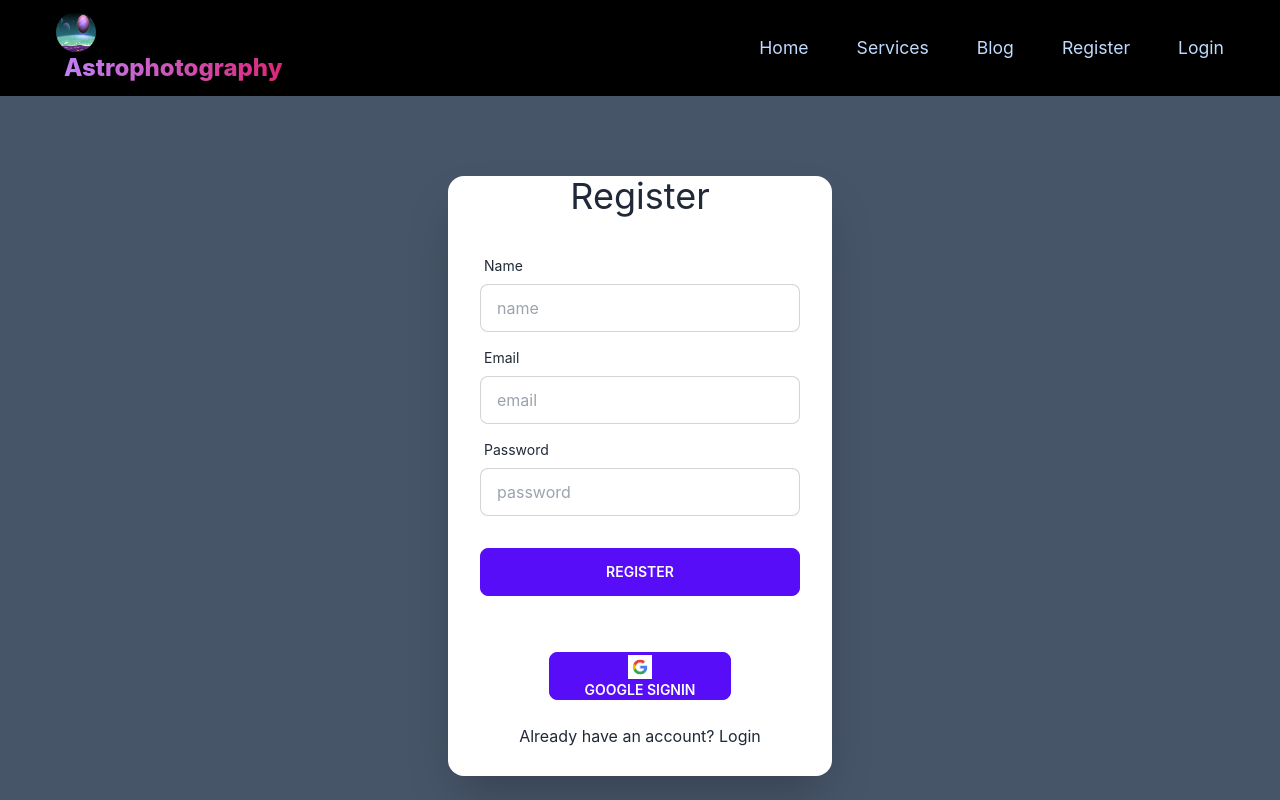
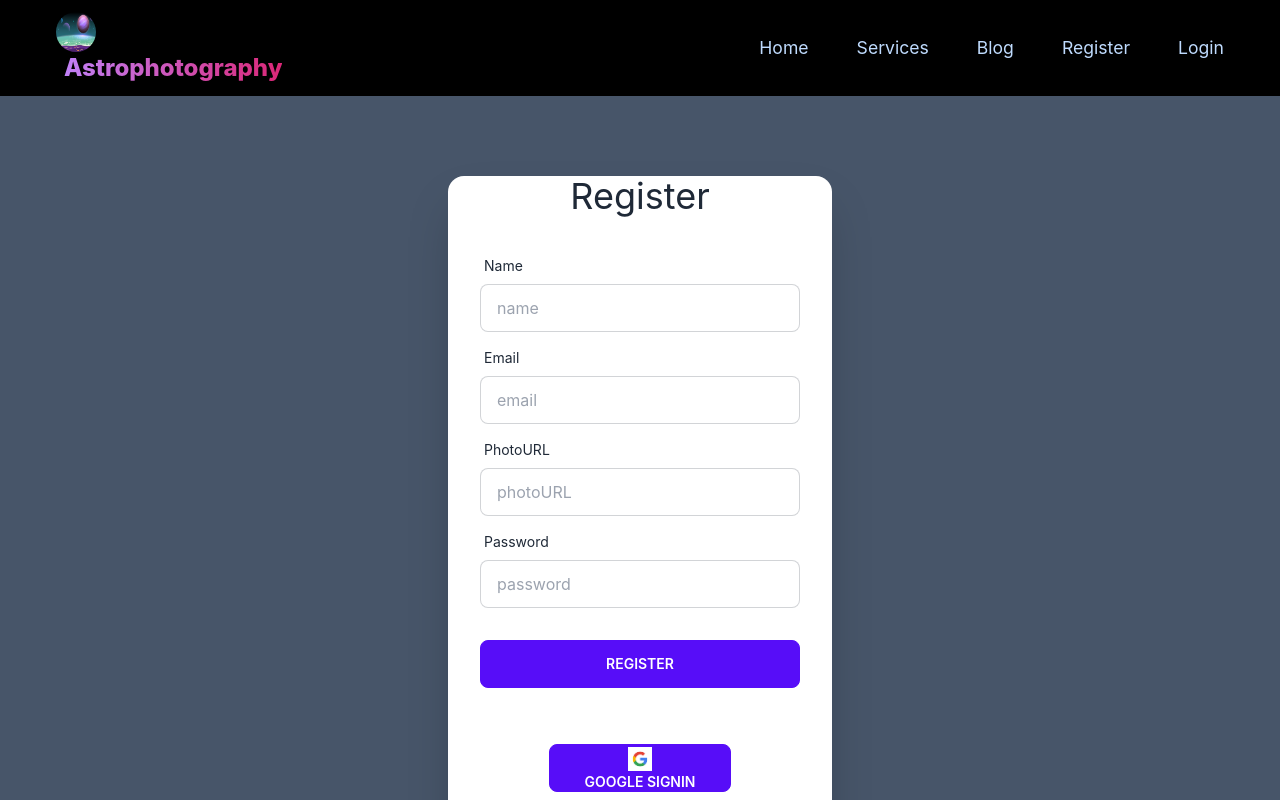
Before and after one commit to Oliulla/astrophotography-client, a React (Create React App) app: page /register in a window 1280 px wide. Shown: the top 800 px of the page. Built offline with nearby package versions, Linux system fonts and the light colour scheme; no server answers.

Commit message:
update user profile

```diff
--- a/src/AuthProvider/AuthProvider.jsx
+++ b/src/AuthProvider/AuthProvider.jsx
@@ -9,6 +9,7 @@ import {
   signOut,
   signInWithPopup,
   signInWithEmailAndPassword,
+  updateProfile,
 } from "firebase/auth";
 import app from "../firebase/firebase.config";
 import { useEffect } from "react";
@@ -39,6 +40,13 @@ const AuthProvider = ({ children }) => {
     return signInWithPopup(auth, googleProvider);
   };
 
+  // update user name and photo
+  const updateUserProfile = (displayName, photoURL) => {
+    return updateProfile(auth.currentUser, {
+        displayName, photoURL
+    })
+  }
+
   // logout user
   const logOut = () => {
     return signOut(auth);
@@ -53,7 +61,7 @@ const AuthProvider = ({ children }) => {
     return () => unsubscribe;
   }, []);
 
-  const authInfo = { user, createUser, logIn, googleLogIn, loading, logOut };
+  const authInfo = { user, createUser, logIn, googleLogIn, updateUserProfile, loading, logOut };
   return (
     <AuthContext.Provider value={authInfo}>{children}</AuthContext.Provider>
   );
--- a/src/pages/Home/Home.jsx
+++ b/src/pages/Home/Home.jsx
@@ -57,6 +57,7 @@ const Home = () => {
         </div>
         </div>
       </section>
+      <div className="w-full h-[2px] bg-slate-400"></div>
     </main>
   );
 };
--- a/src/pages/Register/Register.jsx
+++ b/src/pages/Register/Register.jsx
@@ -7,7 +7,7 @@ import { toast } from 'react-toastify';
 
 
 const Register = () => {
-  const { createUser } = useContext(AuthContext);
+  const { createUser, updateUserProfile } = useContext(AuthContext);
 
   const handleSubmit = (e) => {
     e.preventDefault();
@@ -15,19 +15,32 @@ const Register = () => {
     const form = e.target;
     const name = form.name.value;
     const email = form.email.value;
+    const photoURL = form.photoURL.value;
     const password = form.password.value;
+    const userInfo = {name, email, photoURL, password}
+    console.log(userInfo);
 
     createUser(email, password)
       .then((result) => {
-        const user = result.user;
-        console.log(user);
+
+        // update user profile
+        updateUserProfile(name, photoURL)
+          .then(result => {
+            // const user = result.user;
+          })
+          .catch(err => {
+            toast.warn(err.message)
+          })
+
+          console.log(result.user)
+
         toast.success("Successfully Registered!", {
             position: toast.POSITION.TOP_CENTER
         });
         form.reset();
       })
       .catch((err) => {
-        console.log(err);
+        toast.warn(err.message)
       });
   };
 
@@ -61,6 +74,20 @@ const Register = () => {
               required
             />
           </div>
+
+          <div className="form-control">
+            <label className="label">
+              <span className="label-text">PhotoURL</span>
+            </label>
+            <input
+              type="text"
+              name="photoURL"
+              placeholder="photoURL"
+              className="input input-bordered"
+              required
+            />
+          </div>
+
           <div className="form-control">
             <label className="label">
               <span className="label-text">Password</span>
```
